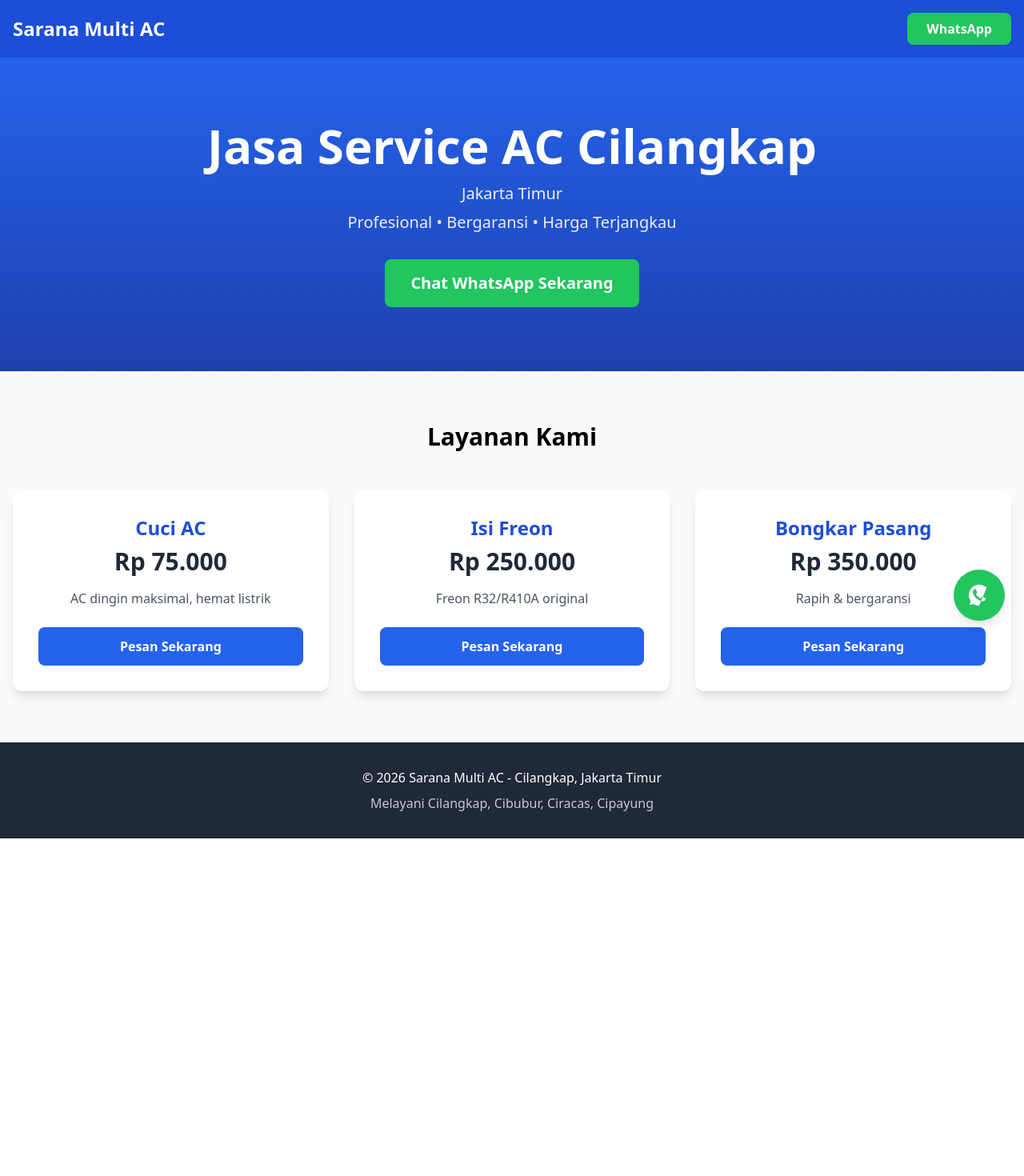
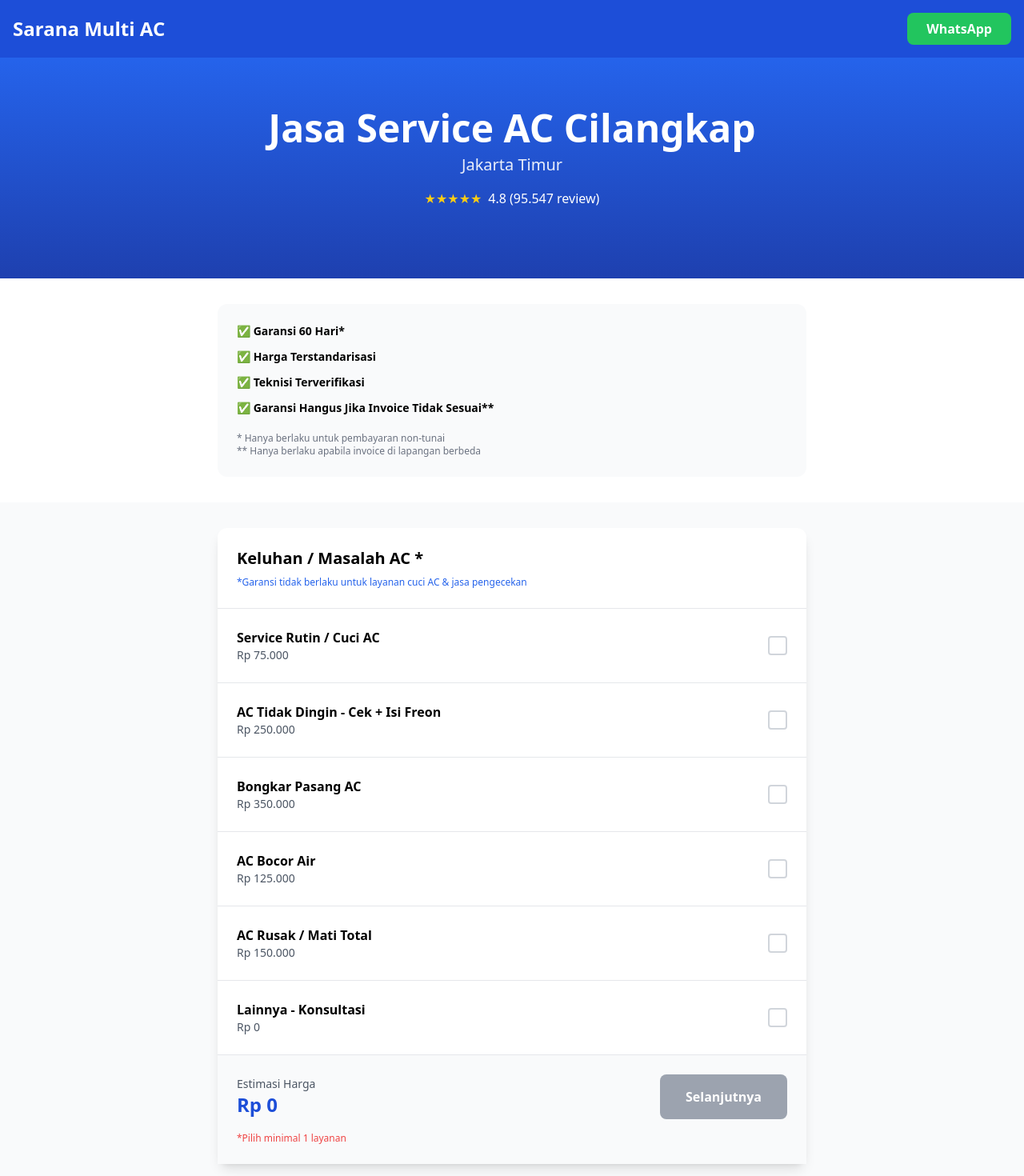
Before and after one commit to SaranaMultiAC/saranamultiac-jasa-web, a Next.js app: page / in a window 1280 px wide. Shown: the top 1470 px of the page at 80% size. Before the commit the page ends 1048 px from the top, so only its background shows below. Built offline with nearby package versions, Linux system fonts and the light colour scheme.

Commit message:
Update WhatsApp number and service details

```diff
--- a/app/page.js
+++ b/app/page.js
@@ -1,57 +1,120 @@
+'use client'
+import { useState } from 'react'
 import Link from 'next/link'
 
 export default function Home() {
-  const waNumber = '628137321066' // GANTI NOMOR WA LU DI SINI
-  const waText = 'Halo Sarana Multi AC, saya mau service AC di Cilangkap'
+  const waNumber = '6281234567890' // GANTI NOMOR WA LU
+
+  const layananList = [
+    { id: 'cuci', nama: 'Service Rutin / Cuci AC', harga: 75000 },
+    { id: 'dingin', nama: 'AC Tidak Dingin - Cek + Isi Freon', harga: 250000 },
+    { id: 'bongkar', nama: 'Bongkar Pasang AC', harga: 350000 },
+    { id: 'bocor', nama: 'AC Bocor Air', harga: 125000 },
+    { id: 'rusak', nama: 'AC Rusak / Mati Total', harga: 150000 },
+    { id: 'lainnya', nama: 'Lainnya - Konsultasi', harga: 0 },
+  ]
+
+  const [selected, setSelected] = useState([])
+
+  const toggleLayanan = (id) => {
+    setSelected(prev =>
+      prev.includes(id) ? prev.filter(item => item !== id) : [...prev, id]
+    )
+  }
+
+  const totalHarga = selected.reduce((total, id) => {
+    const item = layananList.find(l => l.id === id)
+    return total + (item ? item.harga : 0)
+  }, 0)
+
+  const selectedNames = selected.map(id => layananList.find(l => l.id === id)?.nama).join(', ')
+
+  const waText = `Halo Sarana Multi AC Cilangkap,%0A%0ASaya mau pesan:%0A${selectedNames || 'Belum pilih layanan'}%0A%0AEstimasi: Rp ${totalHarga.toLocaleString('id-ID')}%0A%0AMohon infonya.`
 
   return (
     <main>
-      <header className="bg-blue-700 text-white">
+      {/* Header */}
+      <header className="bg-blue-700 text-white sticky top-0 z-50">
         <div className="container mx-auto px-4 py-4 flex justify-between items-center">
           <h1 className="text-2xl font-bold">Sarana Multi AC</h1>
-          <Link href={`https://wa.me/${waNumber}?text=${encodeURIComponent(waText)}`} className="bg-green-500 hover:bg-green-600 px-6 py-2 rounded-lg font-bold">WhatsApp</Link>
+          <Link href={`https://wa.me/${waNumber}`} className="bg-green-500 hover:bg-green-600 px-6 py-2 rounded-lg font-bold">WhatsApp</Link>
         </div>
       </header>
 
-      <section className="bg-gradient-to-b from-blue-600 to-blue-800 text-white py-20">
+      {/* Hero */}
+      <section className="bg-gradient-to-b from-blue-600 to-blue-800 text-white py-16">
         <div className="container mx-auto px-4 text-center">
-          <h2 className="text-4xl md:text-6xl font-bold mb-4">Jasa Service AC Cilangkap</h2>
-          <p className="text-xl mb-2 opacity-90">Jakarta Timur</p>
-          <p className="text-xl mb-8 opacity-90">Profesional • Bergaransi • Harga Terjangkau</p>
-          <Link href={`https://wa.me/${waNumber}?text=${encodeURIComponent(waText)}`} className="bg-green-500 hover:bg-green-600 px-8 py-4 rounded-lg text-xl font-bold inline-block">Chat WhatsApp Sekarang</Link>
-        </div>
-      </section>
-
-      <section className="py-16 bg-gray-50">
-        <div className="container mx-auto px-4">
-          <h3 className="text-3xl font-bold text-center mb-12">Layanan Kami</h3>
-          <div className="grid md:grid-cols-3 gap-8">
-            {[
-              { nama: 'Cuci AC', harga: '75.000', desc: 'AC dingin maksimal, hemat listrik' },
-              { nama: 'Isi Freon', harga: '250.000', desc: 'Freon R32/R410A original' },
-              { nama: 'Bongkar Pasang', harga: '350.000', desc: 'Rapih & bergaransi' },
-            ].map((item) => (
-              <div key={item.nama} className="bg-white p-8 rounded-xl shadow-lg text-center">
-                <h4 className="text-2xl font-bold mb-2 text-blue-700">{item.nama}</h4>
-                <p className="text-3xl font-bold text-gray-800 mb-4">Rp {item.harga}</p>
-                <p className="text-gray-600 mb-6">{item.desc}</p>
-                <Link href={`https://wa.me/${waNumber}?text=${encodeURIComponent(`Saya mau ${item.nama} di Cilangkap`)}`} className="bg-blue-600 hover:bg-blue-700 text-white px-6 py-3 rounded-lg font-bold inline-block w-full">Pesan Sekarang</Link>
-              </div>
-            ))}
+          <h2 className="text-4xl md:text-5xl font-bold mb-2">Jasa Service AC Cilangkap</h2>
+          <p className="text-xl mb-4 opacity-90">Jakarta Timur</p>
+          <div className="flex justify-center items-center gap-2 mb-6">
+            <span className="text-yellow-400">★★★★★</span>
+            <span>4.8 (95.547 review)</span>
           </div>
         </div>
       </section>
 
+      {/* Keunggulan */}
+      <section className="py-8 bg-white">
+        <div className="container mx-auto px-4 max-w-3xl">
+          <div className="bg-gray-50 p-6 rounded-xl">
+            <div className="space-y-3 text-sm">
+              <p>✅ <strong>Garansi 60 Hari*</strong></p>
+              <p>✅ <strong>Harga Terstandarisasi</strong></p>
+              <p>✅ <strong>Teknisi Terverifikasi</strong></p>
+              <p>✅ <strong>Garansi Hangus Jika Invoice Tidak Sesuai**</strong></p>
+              <p className="text-xs text-gray-500 pt-2">* Hanya berlaku untuk pembayaran non-tunai<br/>** Hanya berlaku apabila invoice di lapangan berbeda</p>
+            </div>
+          </div>
+        </div>
+      </section>
+
+      {/* Kalkulator */}
+      <section className="py-8 bg-gray-50">
+        <div className="container mx-auto px-4 max-w-3xl">
+          <div className="bg-white rounded-xl shadow-lg">
+            <div className="p-6 border-b">
+              <h3 className="text-xl font-bold">Keluhan / Masalah AC *</h3>
+              <p className="text-xs text-blue-600 mt-2">*Garansi tidak berlaku untuk layanan cuci AC & jasa pengecekan</p>
+            </div>
+
+            {layananList.map((item) => (
+              <div key={item.id} onClick={() => toggleLayanan(item.id)} className="p-6 border-b flex justify-between items-center cursor-pointer hover:bg-gray-50">
+                <div>
+                  <p className="font-semibold">{item.nama}</p>
+                  <p className="text-sm text-gray-600">Rp {item.harga.toLocaleString('id-ID')}</p>
+                </div>
+                <div className={`w-6 h-6 rounded border-2 flex items-center justify-center ${selected.includes(item.id) ? 'bg-blue-600 border-blue-600' : 'border-gray-300'}`}>
+                  {selected.includes(item.id) && <svg className="w-4 h-4 text-white" fill="none" stroke="currentColor" viewBox="0 0 24 24"><path strokeLinecap="round" strokeLinejoin="round" strokeWidth="3" d="M5 13l4 4L19 7"></path></svg>}
+                </div>
+              </div>
+            ))}
+
+            <div className="p-6 bg-gray-50">
+              <div className="flex justify-between items-center mb-4">
+                <div>
+                  <p className="text-sm text-gray-600">Estimasi Harga</p>
+                  <p className="text-2xl font-bold text-blue-700">Rp {totalHarga.toLocaleString('id-ID')}</p>
+                </div>
+                <Link
+                  href={selected.length > 0 ? `https://wa.me/${waNumber}?text=${waText}` : '#'}
+                  className={`px-8 py-4 rounded-lg font-bold text-white ${selected.length > 0 ? 'bg-red-600 hover:bg-red-700' : 'bg-gray-400 cursor-not-allowed'}`}
+                >
+                  Selanjutnya
+                </Link>
+              </div>
+              {selected.length === 0 && <p className="text-xs text-red-500">*Pilih minimal 1 layanan</p>}
+            </div>
+          </div>
+        </div>
+      </section>
+
+      {/* Footer */}
       <footer className="bg-gray-800 text-white py-8">
         <div className="container mx-auto px-4 text-center">
           <p>© 2026 Sarana Multi AC - Cilangkap, Jakarta Timur</p>
           <p className="opacity-75 mt-2">Melayani Cilangkap, Cibubur, Ciracas, Cipayung</p>
         </div>
       </footer>
-
-      <Link href={`https://wa.me/${waNumber}?text=${encodeURIComponent(waText)}`} className="fixed bottom-6 right-6 bg-green-500 hover:bg-green-600 text-white p-4 rounded-full shadow-lg">
-        <svg className="w-8 h-8" fill="currentColor" viewBox="0 0 24 24"><path d="M17.472 14.382c-.297-.149-1.758-.867-2.03-.967-.273-.099-.471-.148-.67.15-.197.297-.767.966-.94 1.164-.173.199-.347.223-.644.075-.297-.15-1.255-.463-2.39-1.475-.883-.788-1.48-1.761-1.653-2.059-.173-.297-.018-.458.13-.606.134-.133.298-.347.446-.52.149-.174.198-.298.3-.497.099-.198.05-.371-.025-.52-.075-.149-.669-1.612-.916-2.207-.242-.579-.487-.5-.669-.51-.173-.008-.371-.01-.57-.01-.198 0-.52.074-.792.372-.272.297-1.04 1.016-1.04 2.479 0 1.462 1.065 2.875 1.213 3.074.149.198 2.096 3.2 5.077 4.487.709.306 1.262.489 1.694.625.712.227 1.36.195 1.871.118.571-.085 1.758-.719 2.006-1.413.248-.694.248-1.289.173-1.413-.074-.124-.272-.198-.57-.347m-5.421 7.403h-.004a9.87 9.87 0 01-5.031-1.378l-.361-.214-3.741.982.998-3.648-.235-.374a9.86 9.86 0 01-1.51-5.26c.001-5.45 4.436-9.884 9.888-9.884 2.64 0 5.122 1.03 6.988 2.898a9.825 0 012.893 6.994c-.003 5.45-4.437 9.884-9.885 9.884m8.413-18.297A11.815 11.815 0 0012.05 0C5.495 0 .16 5.335.157 11.892c0 2.096.547 4.142 1.588 5.945L.057 24l6.305-1.654a11.882 11.882 0 005.683 1.448h.005c6.554 0 11.89-5.335 11.893-11.893a11.821 11.821 0 00-3.48-8.413Z"/></svg>
-      </Link>
     </main>
   )
 }
```
